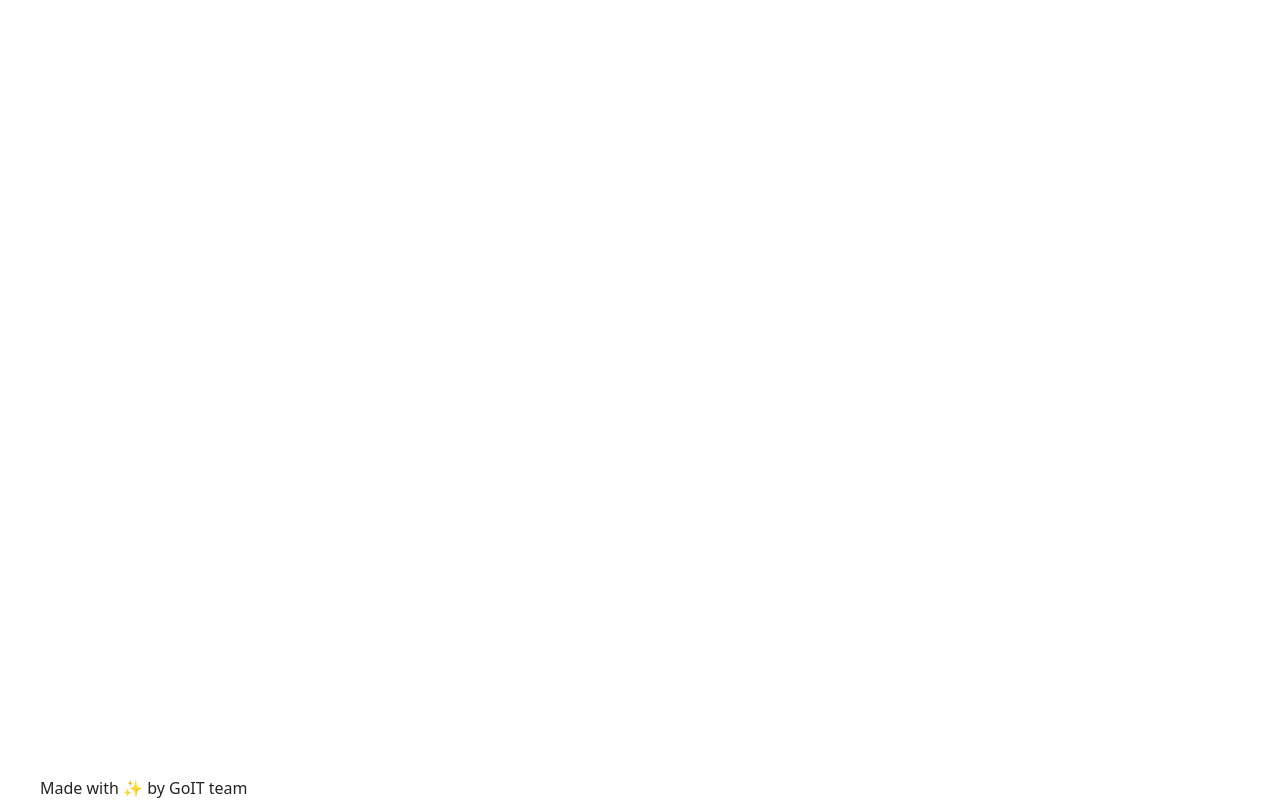
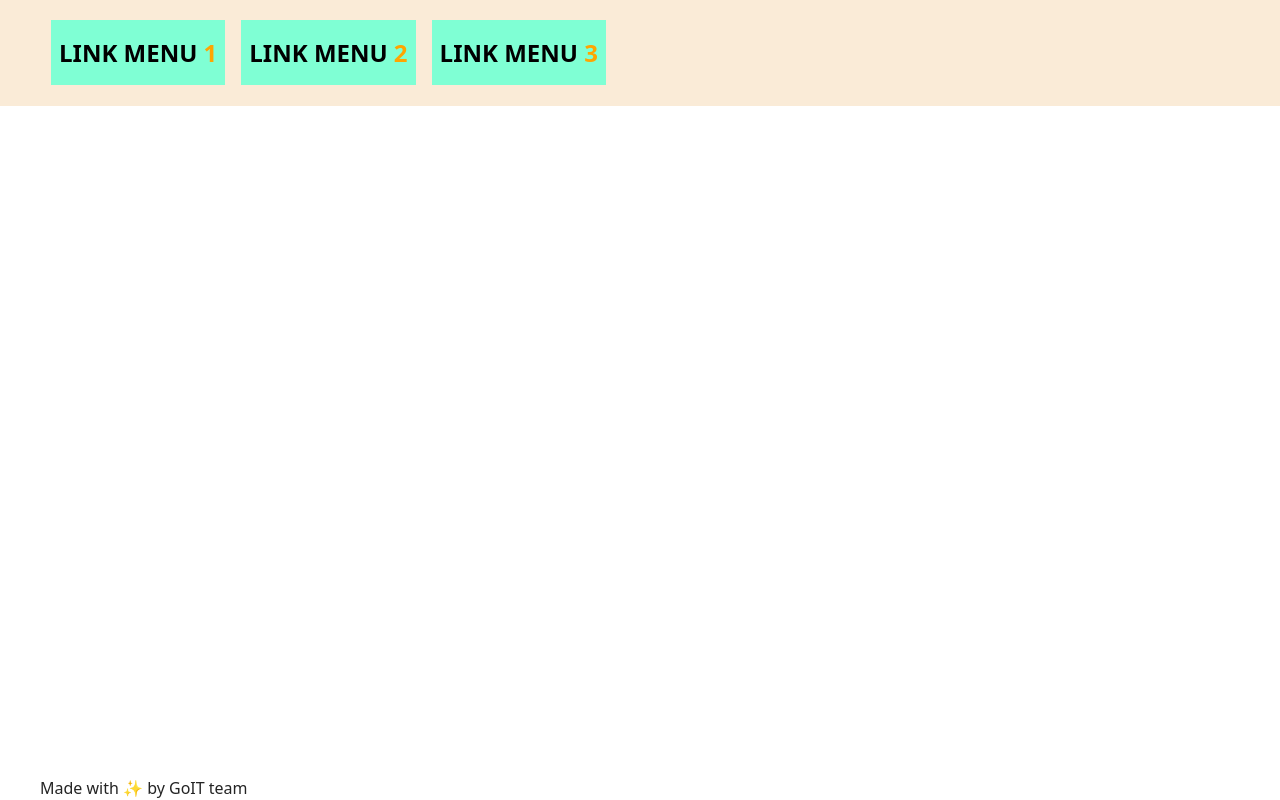
Before and after one commit to Vitaliy-Obukh/test-group-project-blended12, a website built with Vite: page src/index.html in a window 1280 px wide. Built offline with nearby package versions, Linux system fonts and the light colour scheme.

Commit message:
project header

```diff
--- a/src/css/header.css
+++ b/src/css/header.css
@@ -1,2 +1,23 @@
 .header {
+  padding: 35px;
+  background-color: antiquewhite;
 }
+
+.nav-list-menu {
+  display: flex;
+  gap: 16px;
+}
+
+.linc-menu {
+  font-weight: 700;
+  font-size: 24px;
+  color: black;
+  padding: 16px 8px;
+  background-color: aquamarine;
+  text-transform: uppercase;
+  cursor: pointer;
+}
+
+.corrent-color {
+  color: orange;
+}
--- a/src/partials/header.html
+++ b/src/partials/header.html
@@ -1,3 +1,21 @@
 <header class="header">
-  <div class="container"></div>
+  <div class="container">
+    <ul class="nav-list-menu">
+      <li class="list-menu">
+        <a href="#" class="linc-menu"
+          >Link menu <span class="corrent-color">1</span></a
+        >
+      </li>
+      <li class="list-menu">
+        <a href="#" class="linc-menu"
+          >Link menu <span class="corrent-color">2</span></a
+        >
+      </li>
+      <li class="list-menu">
+        <a href="#" class="linc-menu"
+          >Link menu <span class="corrent-color">3</span></a
+        >
+      </li>
+    </ul>
+  </div>
 </header>
```
